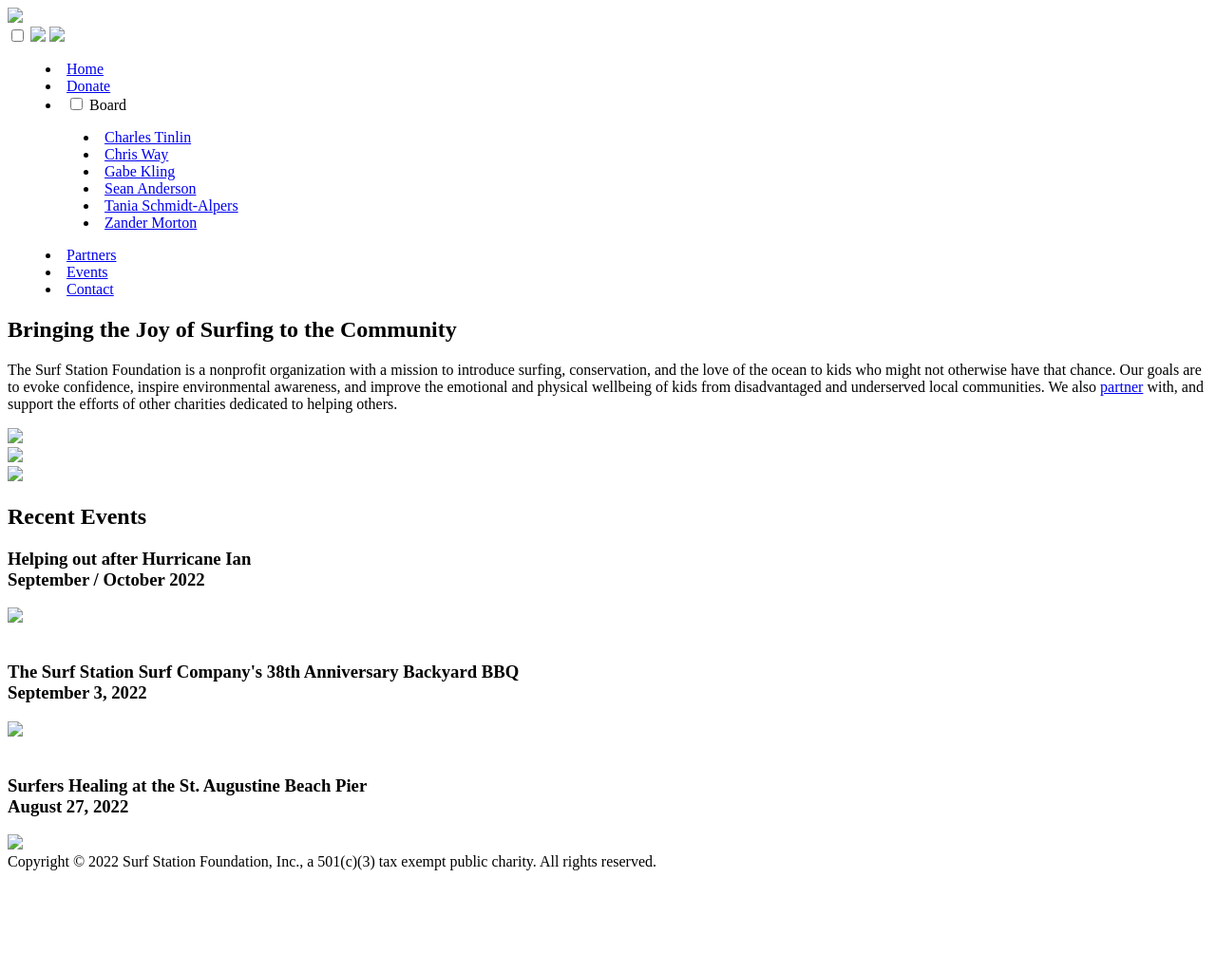
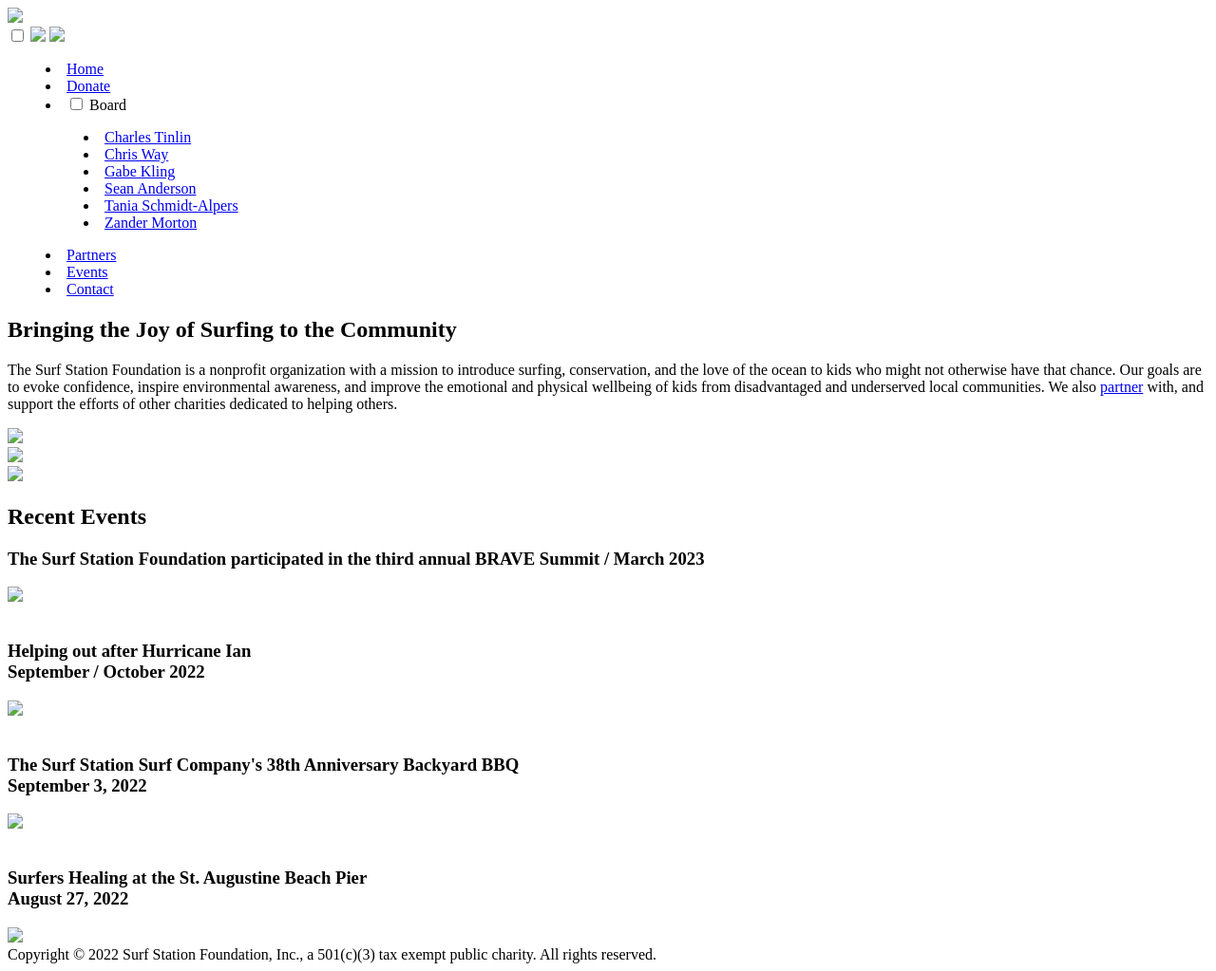
Before and after one commit to surfstationfoundation/www.surfstationfoundation.org, a Jekyll site: the page built from www/index.html, in a window 1280 px wide. Shown: the whole page at 95% size. Built offline with Jekyll 4.4.1, drawn with Linux system fonts in a browser that asks for light colours; before the commit the page ends 925 px from its top, so only the background shows below that.

Commit message:
homepage update

```diff
--- a/www/index.html
+++ b/www/index.html
@@ -16,6 +16,9 @@
       <div><img src="static/{{ site.time | date: '%Y%m%d%H%M%S' }}/images/ssf_3.jpg" class="round_bordered"></div>
     </section>
     <h2>Recent Events</h2>
+    <h3>The Surf Station Foundation participated in the third annual BRAVE Summit / March 2023</h3>
+    <img src="static/{{ site.time | date: '%Y%m%d%H%M%S' }}/images/BRAVECamp_LogoLockUp_RGB.png" class="round_bordered">
+    <div>&nbsp;</div>
     <h3>Helping out after Hurricane Ian<br>September / October 2022</h3>
     <img src="static/{{ site.time | date: '%Y%m%d%H%M%S' }}/images/ian.jpg" class="round_bordered">
     <div>&nbsp;</div>
```
